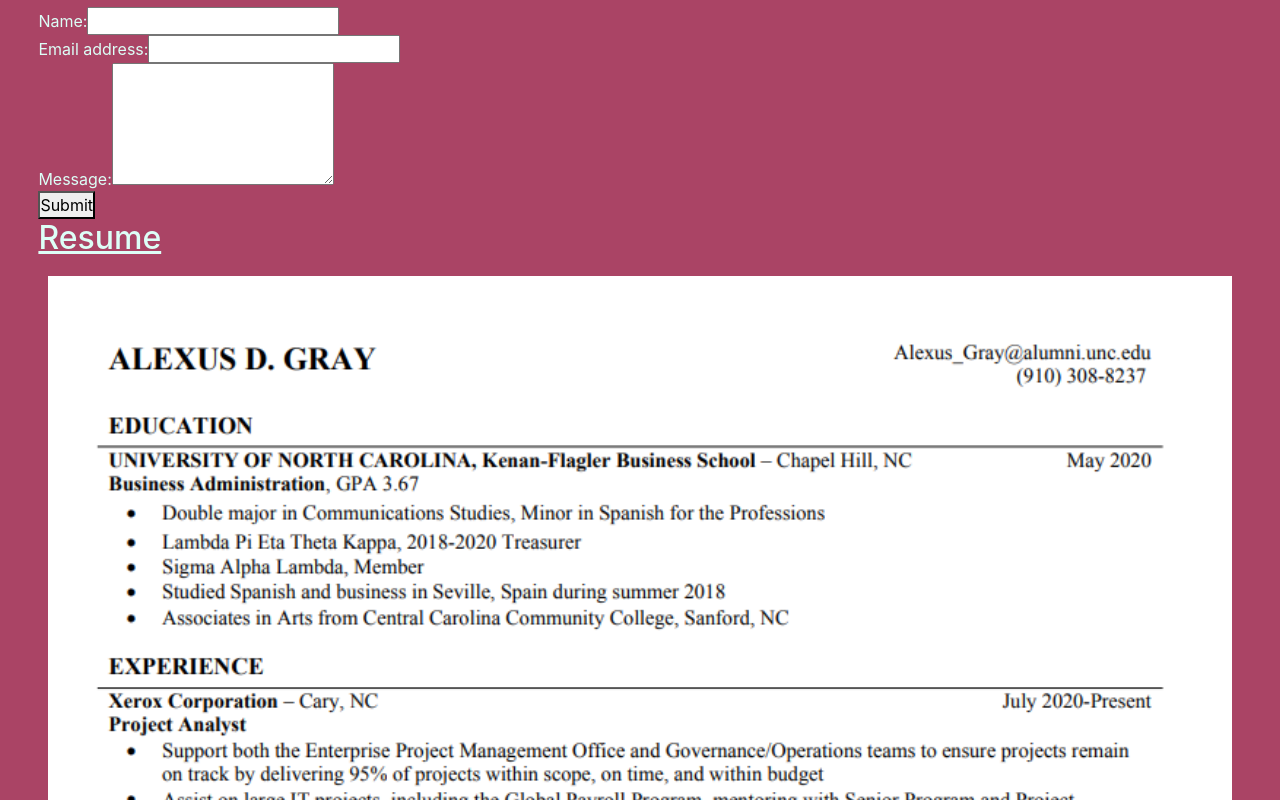
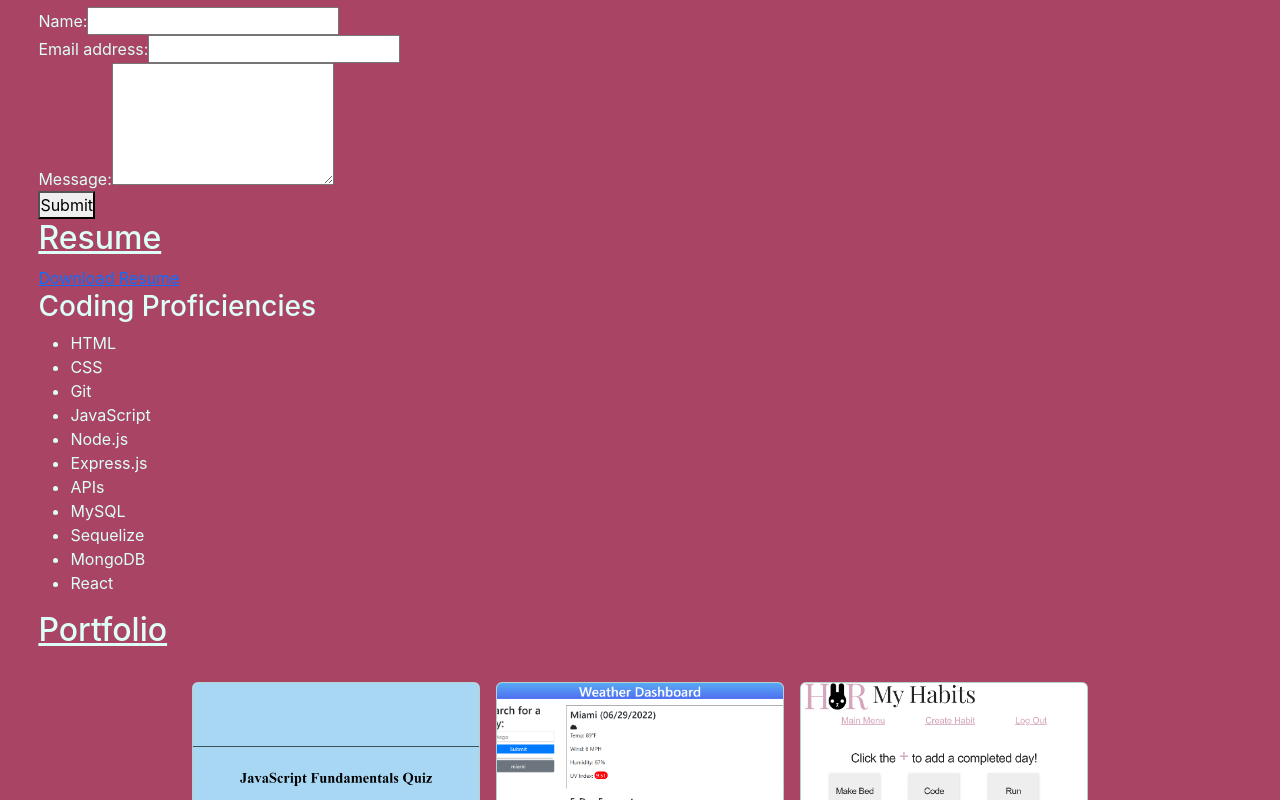
Before and after one commit to grayad/my-portfolio, a React (Create React App) app: page / in a window 1280 px wide. Shown: the part 300-1100 px from the top of the page. Built offline with nearby package versions, Linux system fonts and the light colour scheme.

Commit message:
make resume downloadable

```diff
--- a/src/components/pages/Resume.js
+++ b/src/components/pages/Resume.js
@@ -4,13 +4,21 @@ export default function Resume() {
   return (
     <div>
       <h2>Resume</h2>
-      <div className="d-flex justify-content-center">
-        <img
-          src="./assets/resume.png"
-          id="resume-img"
-          alt="Alexus's resume with education and work experience"
-        />
-      </div>
+      <a href="./assets/resume.png" download>Download Resume</a>
+      <h3>Coding Proficiencies</h3>
+      <ul>
+        <li>HTML</li>
+        <li>CSS</li>
+        <li>Git</li>
+        <li>JavaScript</li>
+        <li>Node.js</li>
+        <li>Express.js</li>
+        <li>APIs</li>
+        <li>MySQL</li>
+        <li>Sequelize</li>
+        <li>MongoDB</li>
+        <li>React</li>
+      </ul>
     </div>
   );
 }
```
Also changed, not shown: 1 other file (tests, documents, lock files or other folders).
